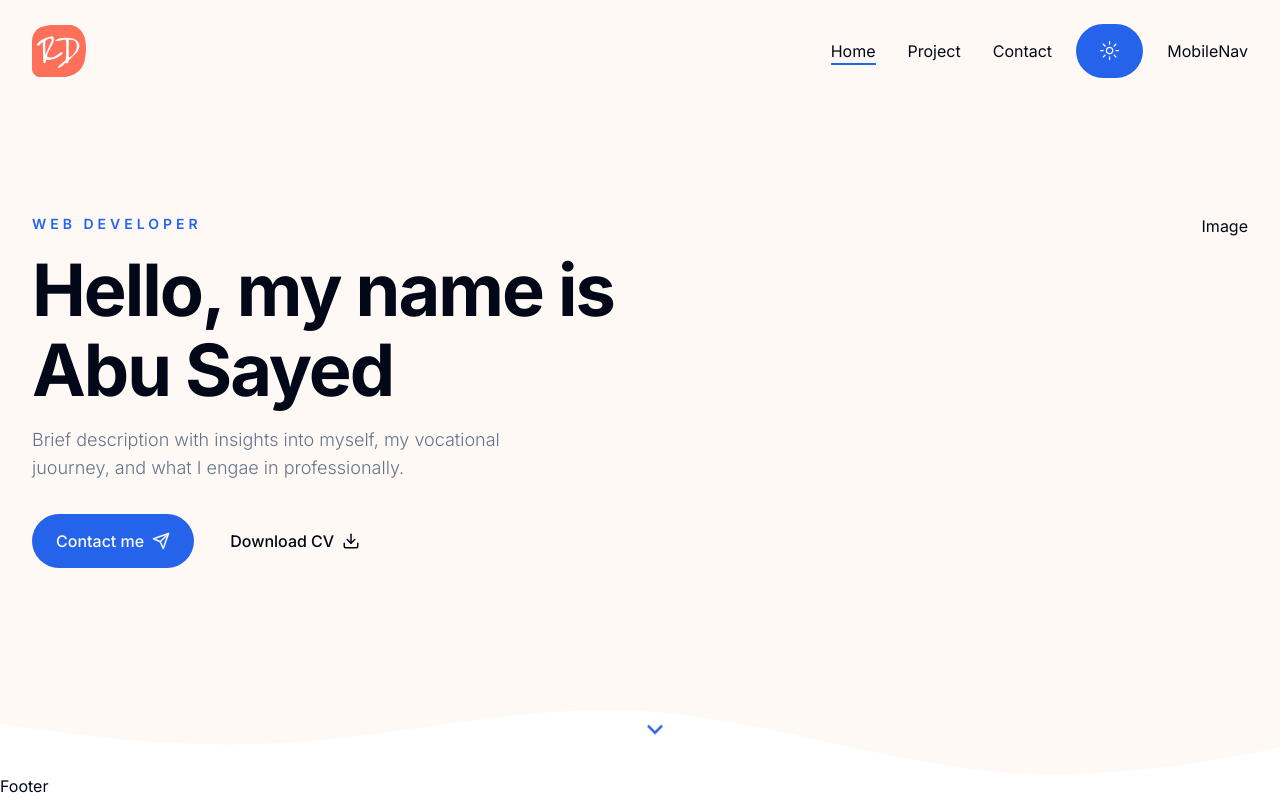
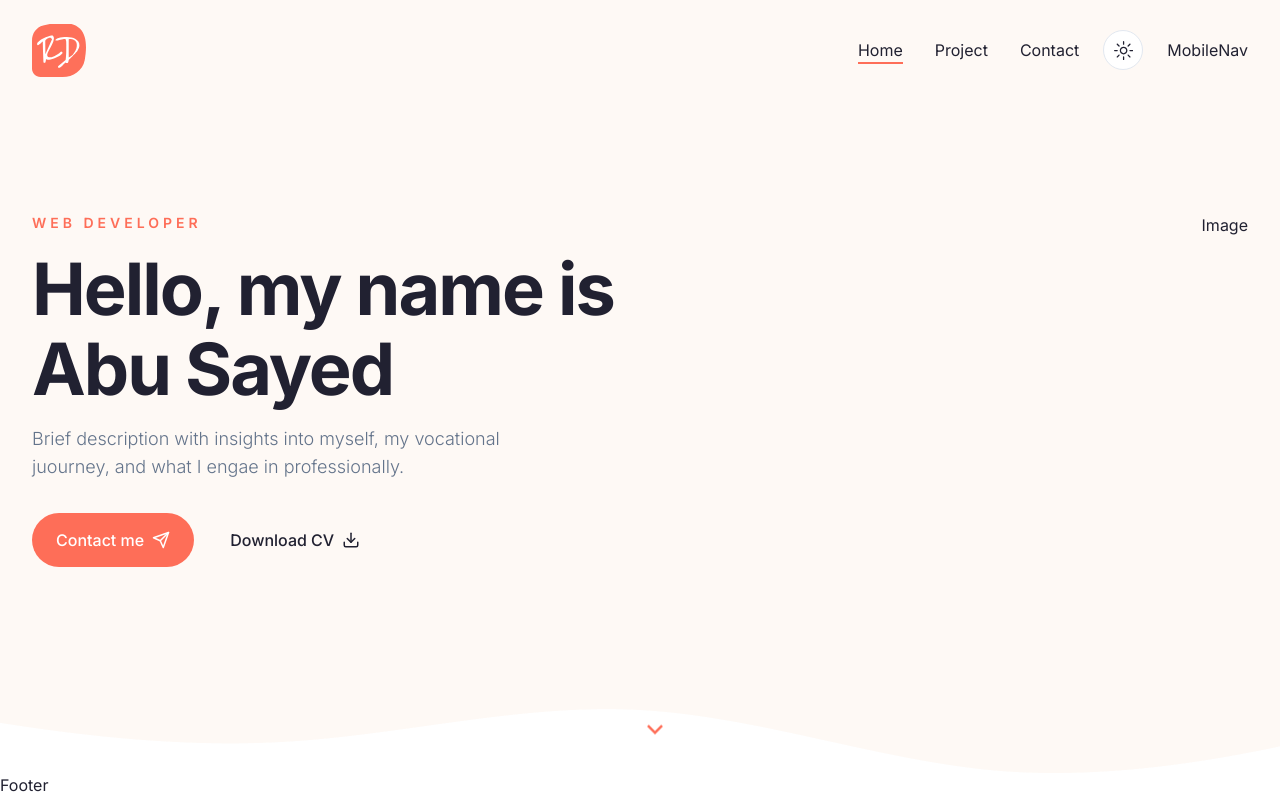
Before and after one commit to AbuSayed332/project-next, a Next.js app: page / in a window 1280 px wide. Built offline with nearby package versions, Linux system fonts and the light colour scheme.

Commit message:
add some stlye

```diff
--- a/app/globals.css
+++ b/app/globals.css
@@ -6,15 +6,16 @@
   @layer base {
     :root {
       --background: 0 0% 100%;
-      --foreground: 222.2 84% 4.9%;
+      --foreground: 240 19% 16%;
       --card: 0 0% 100%;
-      --card-foreground: 222.2 84% 4.9%;
+      --card-foreground: 240 19% 16%;
       --popover: 0 0% 100%;
-      --popover-foreground: 222.2 84% 4.9%;
-      --primary: 221.2 83.2% 53.3%;
-      --primary-foreground: 210 40% 98%;
-      --secondary: 210 40% 96.1%;
+      --popover-foreground: 300 0% 100%;
+      --primary: 8 99% 67%;
+      --primary-foreground: 300 0% 100%;
+      --secondary: 240 19% 16%;
       --secondary-foreground: 222.2 47.4% 11.2%;
+      --tertiary: 27 82% 98%;
       --muted: 210 40% 96.1%;
       --muted-foreground: 215.4 16.3% 46.9%;
       --accent: 210 40% 96.1%;
--- a/app/layout.jsx
+++ b/app/layout.jsx
@@ -7,8 +7,8 @@ import "./globals.css";
 const inter = Inter({ subsets: ["latin"] });
 
 export const metadata = {
-  title: "Create Next App",
-  description: "Generated by create next app",
+  title: "En Sayed",
+  description: "Portfolio web site",
 };
 
 export default function RootLayout({ children }) {
--- a/components/Hero.jsx
+++ b/components/Hero.jsx
@@ -25,7 +25,7 @@ const Hero = () => {
                 </Button>
               </Link>
 
-              <Button variant="secandary" className="gap-x-2">
+              <Button variant="secondary" className="gap-x-2">
                 Download CV <Download size={18} />
               </Button>
             </div>
--- a/components/ThemeTogaler.jsx
+++ b/components/ThemeTogaler.jsx
@@ -6,7 +6,11 @@ const ThemeTogaler = () => {
   const { theme, setTheme } = useTheme();
   return (
     <div>
-      <Button onClick={() => setTheme(theme === "dark" ? "light" : "dark")}>
+      <Button
+        variant="outline"
+        size="icon"
+        onClick={() => setTheme(theme === "dark" ? "light" : "dark")}
+      >
         <SunIcon className="h-[1.2rem] w-[1.2rem] rotate-0 scale-100 transition-all dark:-rotate-90 dark:scale-0" />
         <MoonIcon className="absolute h-[1.2rem] w-[1.2rem] rotate-90 scale-0 transition-all dark:rotate-0 dark:scale-100" />
       </Button>
--- a/tailwind.config.js
+++ b/tailwind.config.js
@@ -2,11 +2,11 @@
 module.exports = {
   darkMode: ["class"],
   content: [
-    './pages/**/*.{js,jsx}',
-    './components/**/*.{js,jsx}',
-    './app/**/*.{js,jsx}',
-    './src/**/*.{js,jsx}',
-	],
+    "./pages/**/*.{js,jsx}",
+    "./components/**/*.{js,jsx}",
+    "./app/**/*.{js,jsx}",
+    "./src/**/*.{js,jsx}",
+  ],
   theme: {
     container: {
       center: true,
@@ -26,10 +26,11 @@ module.exports = {
           DEFAULT: "hsl(var(--primary))",
           foreground: "hsl(var(--primary-foreground))",
         },
-        secondary: {
-          DEFAULT: "hsl(var(--secondary))",
-          foreground: "hsl(var(--secondary-foreground))",
+        tertiary: {
+          DEFAULT: "hsl(var(--tertiary))",
+
         },
+
         destructive: {
           DEFAULT: "hsl(var(--destructive))",
           foreground: "hsl(var(--destructive-foreground))",
@@ -71,9 +72,9 @@ module.exports = {
         "accordion-up": "accordion-up 0.2s ease-out",
       },
       backgroundImage: {
-        hero: 'url(/hero/hero-bg.png)'
-      }
+        hero: "url(/hero/hero-bg.png)",
+      },
     },
   },
   plugins: [require("tailwindcss-animate")],
-}
+};
```
